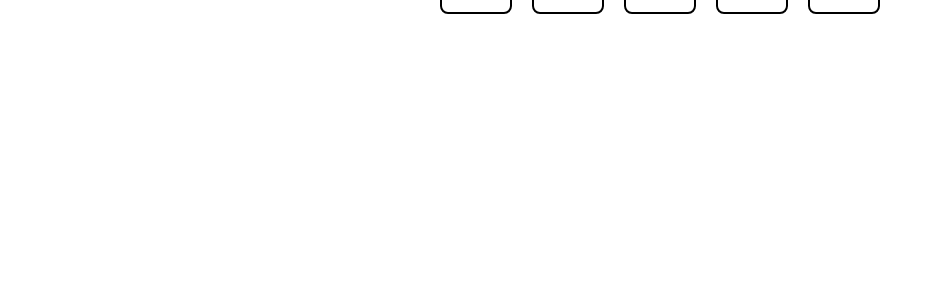
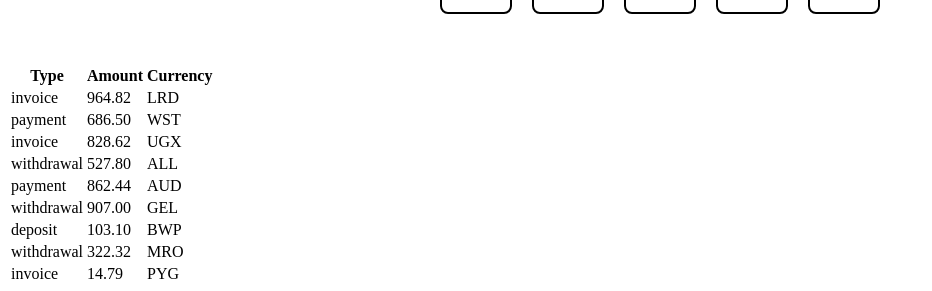
Before and after one commit to isteppanenko/goit-react-hw-01, a React (Vite) app: page / in a window 1280 px wide. Shown: the part 570-861 px from the top of the page, without its empty margins (0-932 px from the left). Before the commit the page ends 800 px from the top, so only its background shows below. Built offline with nearby package versions, Linux system fonts and the light colour scheme.

Commit message:
finish_function_table_history

```diff
--- /dev/null
+++ b/src/assets/transactionsHistory.json
@@ -0,0 +1,56 @@
+[
+  {
+    "id": "1e0700a2-5183-4291-85cc-2065a036a683",
+    "type": "invoice",
+    "amount": "964.82",
+    "currency": "LRD"
+  },
+  {
+    "id": "a30f821b-4d25-4ff0-abdd-e340b3f0dd2b",
+    "type": "payment",
+    "amount": "686.50",
+    "currency": "WST"
+  },
+  {
+    "id": "44dca67a-8e5a-4798-bf8e-b15efd4e1abd",
+    "type": "invoice",
+    "amount": "828.62",
+    "currency": "UGX"
+  },
+  {
+    "id": "ea8ed3dc-2b68-4a53-905a-53ecb0adef33",
+    "type": "withdrawal",
+    "amount": "527.80",
+    "currency": "ALL"
+  },
+  {
+    "id": "63ca02f9-d637-46b5-9237-f3b24425e029",
+    "type": "payment",
+    "amount": "862.44",
+    "currency": "AUD"
+  },
+  {
+    "id": "ed0263e8-59a5-4bf1-87e0-2bb88e53dc34",
+    "type": "withdrawal",
+    "amount": "907.00",
+    "currency": "GEL"
+  },
+  {
+    "id": "4eaab41b-b967-40ac-82ed-85fc66f646f1",
+    "type": "deposit",
+    "amount": "103.10",
+    "currency": "BWP"
+  },
+  {
+    "id": "9648a350-8469-42d5-8bf3-18090de5fe67",
+    "type": "withdrawal",
+    "amount": "322.32",
+    "currency": "MRO"
+  },
+  {
+    "id": "9c5c25fb-1a95-4b2f-8d1f-4c4426d677cc",
+    "type": "invoice",
+    "amount": "14.79",
+    "currency": "PYG"
+  }
+]
--- a/src/components/App.jsx
+++ b/src/components/App.jsx
@@ -3,6 +3,8 @@ import userData from '../assets/userData.json';
 import friendList from '../assets/friendsList.json';
 import FriendList from './FriendList/FriendList.jsx';
 import FriendListItem from './FriendListItem/FriendListItem.jsx';
+import TransactionHistory from './TransactionHistory/TransactionHistory.jsx';
+import transactions from '../assets/transactionsHistory.json';
 
 // console.log(friendList);
 
@@ -20,6 +22,7 @@ const App = () => {
         views={userData.stats}
       />
       <FriendList />
+      <TransactionHistory items={transactions} />
     </>
   );
 };
--- /dev/null
+++ b/src/components/TransactionHistory/TransactionHistory.jsx
@@ -0,0 +1,28 @@
+import transactions from '../../assets/transactionsHistory.json';
+
+const TransactionHistory = () => {
+  return (
+    <table>
+      <thead>
+        <tr>
+          <th>Type</th>
+          <th>Amount</th>
+          <th>Currency</th>
+        </tr>
+      </thead>
+
+      <tbody>
+        {transactions.map(({ type, amount, currency, id }) => {
+          return (
+            <tr key={id}>
+              <td>{type}</td>
+              <td>{amount}</td>
+              <td>{currency}</td>
+            </tr>
+          );
+        })}
+      </tbody>
+    </table>
+  );
+};
+export default TransactionHistory;
```
Also changed, not shown: src/components/TransactionHistory/TransactionHistory.modul.css (added).
